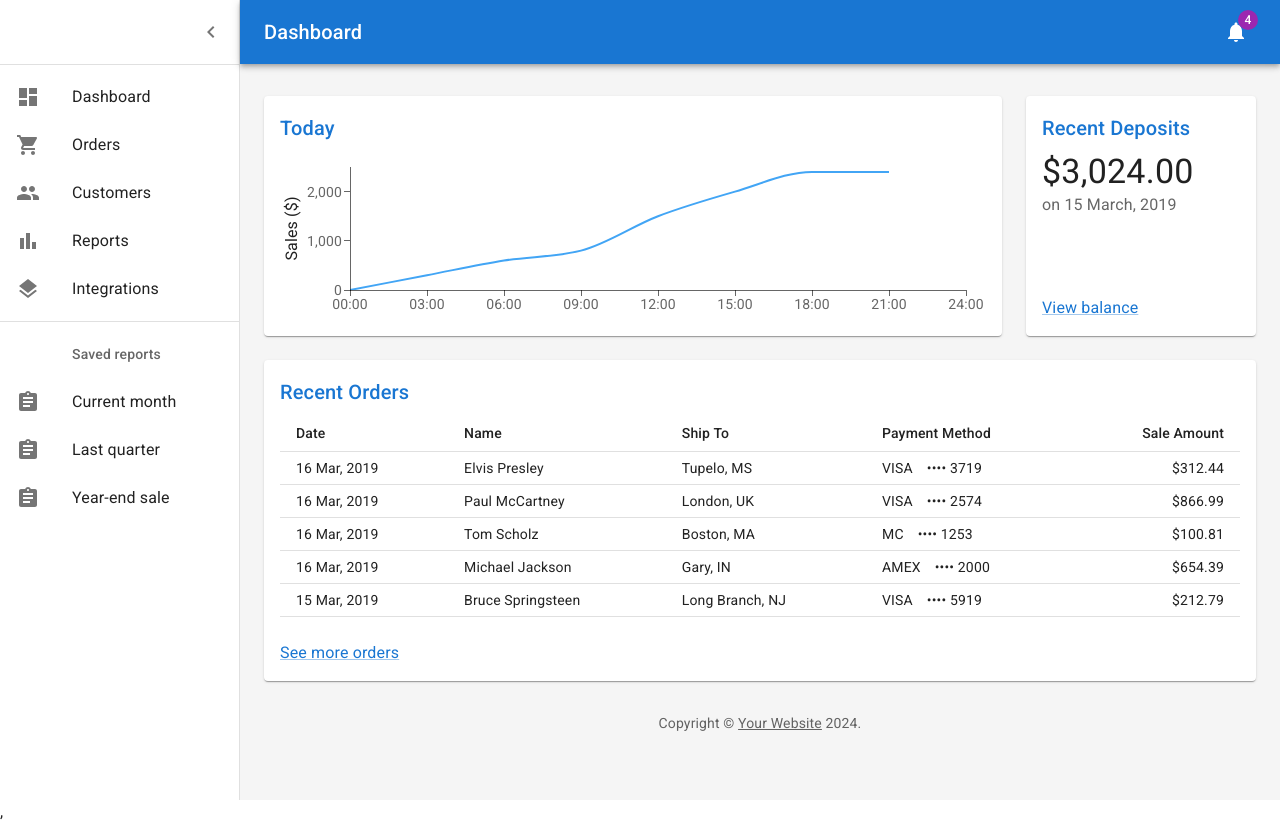
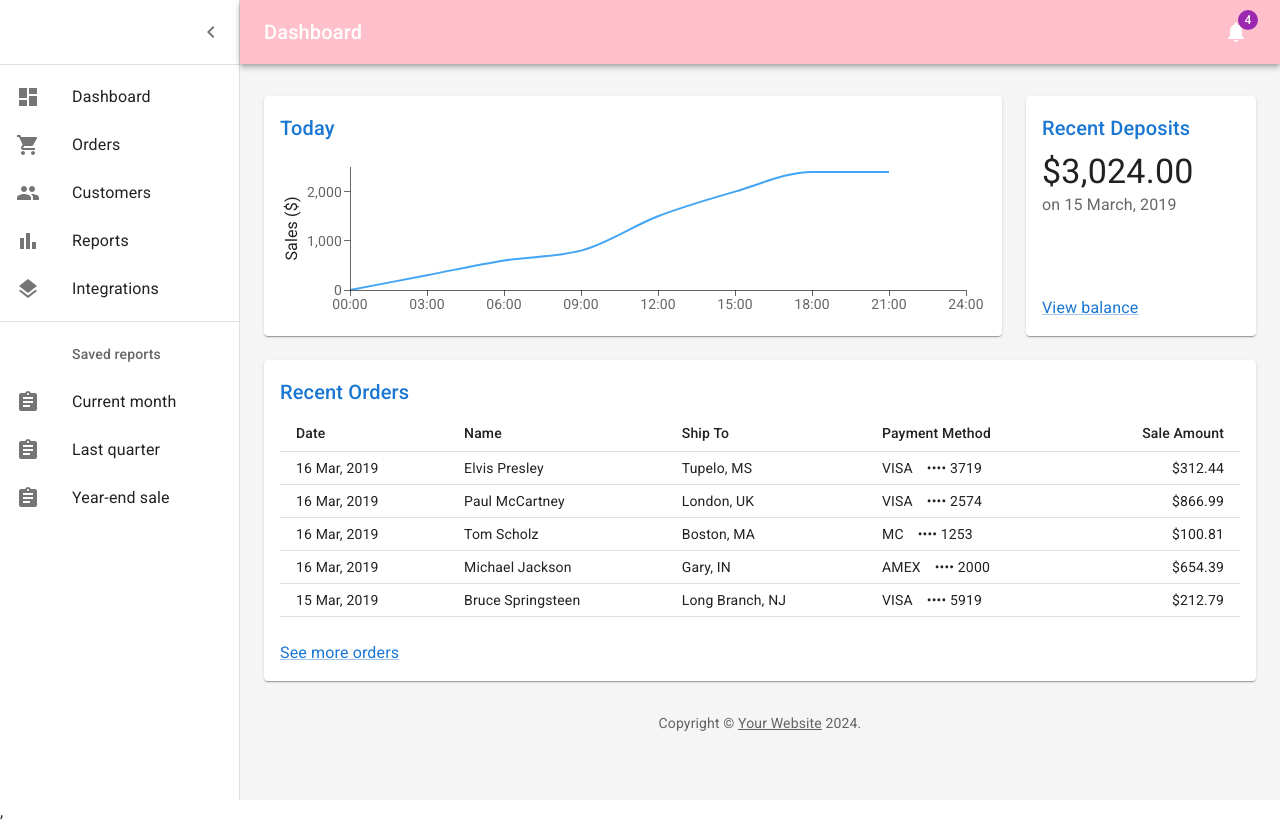
Before and after one commit to TatsianaLohinava/visual-testing-tools, a React (Vite) app: page / in a window 1280 px wide. Built offline with nearby package versions, Linux system fonts and the light colour scheme.

Commit message:
change toolbar color

```diff
--- a/src/Dashboard.tsx
+++ b/src/Dashboard.tsx
@@ -102,6 +102,7 @@ export default function Dashboard() {
           <Toolbar
             sx={{
               pr: '24px', // keep right padding when drawer closed
+              backgroundColor: 'pink'
             }}
           >
             <IconButton
```
